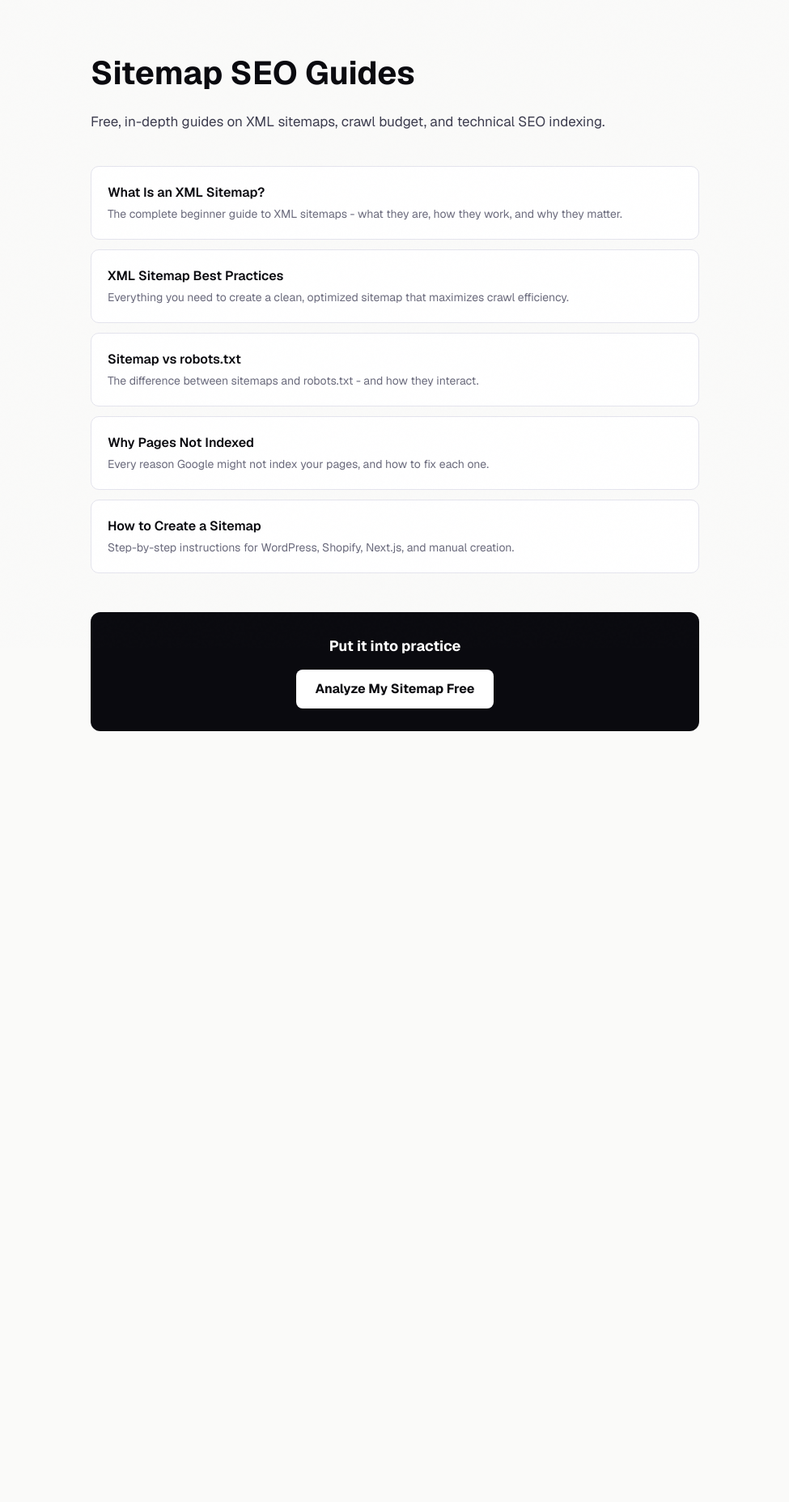
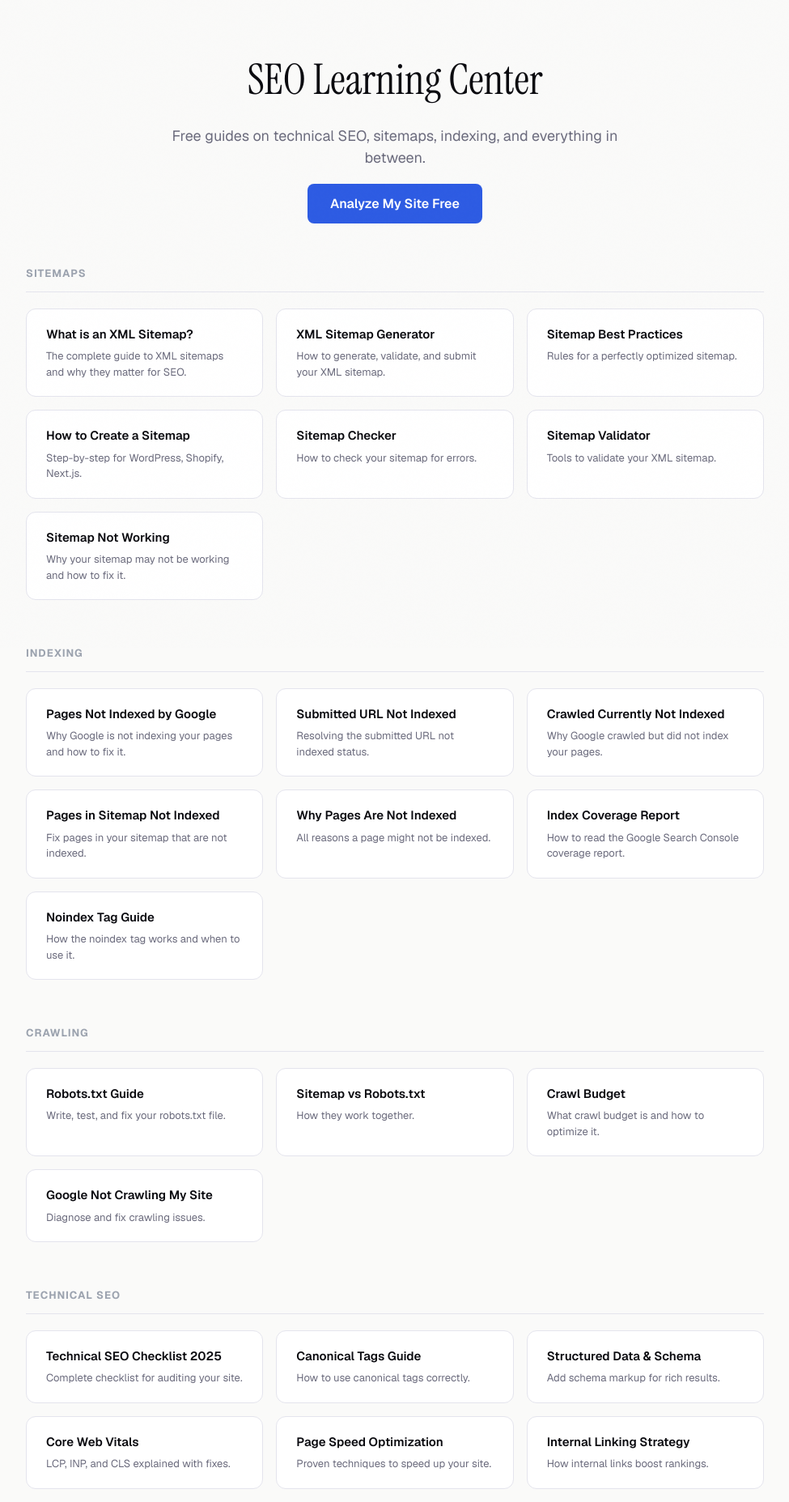
Before and after one commit to Watermelon-Coctail-Bar/sitemap-fixer, a Next.js app: page /learn in a window 1280 px wide. Shown: the top 1855 px of the page at 81% size, without its empty margins (152-1127 px from the left). Before the commit the page ends 963 px from the top, so only its background shows below. Built offline with nearby package versions, Linux system fonts and the light colour scheme.

Commit message:
Update page.tsx

```diff
--- a/src/app/learn/page.tsx
+++ b/src/app/learn/page.tsx
@@ -1,33 +1,67 @@
 import type { Metadata } from 'next';
 export const metadata: Metadata = {
-  title: 'Sitemap SEO Guides - Learn XML Sitemaps | SitemapFixer',
-  description: 'Free guides on XML sitemaps, crawl budget, indexing, and technical SEO. Learn everything about sitemaps from beginner to advanced.',
+  title: 'SEO Learning Center: Technical SEO Guides | SitemapFixer',
+  description: 'Free technical SEO guides covering sitemaps, indexing, Core Web Vitals, robots.txt, canonical tags, and more. Learn SEO from the experts.',
   alternates: { canonical: 'https://sitemapfixer.com/learn' },
+  openGraph: { title: 'SEO Learning Center | SitemapFixer', description: 'Free technical SEO guides.', url: 'https://sitemapfixer.com/learn', type: 'website' },
 };
-const GUIDES = [
-  { slug: 'what-is-an-xml-sitemap', title: 'What Is an XML Sitemap?', desc: 'The complete beginner guide to XML sitemaps - what they are, how they work, and why they matter.' },
-  { slug: 'sitemap-best-practices', title: 'XML Sitemap Best Practices', desc: 'Everything you need to create a clean, optimized sitemap that maximizes crawl efficiency.' },
-  { slug: 'sitemap-vs-robots-txt', title: 'Sitemap vs robots.txt', desc: 'The difference between sitemaps and robots.txt - and how they interact.' },
-  { slug: 'why-pages-not-indexed', title: 'Why Pages Not Indexed', desc: 'Every reason Google might not index your pages, and how to fix each one.' },
-  { slug: 'how-to-create-a-sitemap', title: 'How to Create a Sitemap', desc: 'Step-by-step instructions for WordPress, Shopify, Next.js, and manual creation.' },
+const guides = [
+  { category: 'Sitemaps', items: [
+    { href: '/learn/what-is-an-xml-sitemap', title: 'What is an XML Sitemap?', desc: 'The complete guide to XML sitemaps and why they matter for SEO.' },
+    { href: '/learn/xml-sitemap-generator', title: 'XML Sitemap Generator', desc: 'How to generate, validate, and submit your XML sitemap.' },
+    { href: '/learn/sitemap-best-practices', title: 'Sitemap Best Practices', desc: 'Rules for a perfectly optimized sitemap.' },
+    { href: '/learn/how-to-create-a-sitemap', title: 'How to Create a Sitemap', desc: 'Step-by-step for WordPress, Shopify, Next.js.' },
+    { href: '/learn/sitemap-checker', title: 'Sitemap Checker', desc: 'How to check your sitemap for errors.' },
+    { href: '/learn/sitemap-validator', title: 'Sitemap Validator', desc: 'Tools to validate your XML sitemap.' },
+    { href: '/learn/sitemap-not-working', title: 'Sitemap Not Working', desc: 'Why your sitemap may not be working and how to fix it.' },
+  ]},
+  { category: 'Indexing', items: [
+    { href: '/learn/pages-not-indexed-google', title: 'Pages Not Indexed by Google', desc: 'Why Google is not indexing your pages and how to fix it.' },
+    { href: '/learn/submitted-url-not-indexed', title: 'Submitted URL Not Indexed', desc: 'Resolving the submitted URL not indexed status.' },
+    { href: '/learn/crawled-currently-not-indexed', title: 'Crawled Currently Not Indexed', desc: 'Why Google crawled but did not index your pages.' },
+    { href: '/learn/pages-in-sitemap-not-indexed', title: 'Pages in Sitemap Not Indexed', desc: 'Fix pages in your sitemap that are not indexed.' },
+    { href: '/learn/why-pages-not-indexed', title: 'Why Pages Are Not Indexed', desc: 'All reasons a page might not be indexed.' },
+    { href: '/learn/index-coverage-report', title: 'Index Coverage Report', desc: 'How to read the Google Search Console coverage report.' },
+    { href: '/learn/noindex-tag', title: 'Noindex Tag Guide', desc: 'How the noindex tag works and when to use it.' },
+  ]},
+  { category: 'Crawling', items: [
+    { href: '/learn/robots-txt-guide', title: 'Robots.txt Guide', desc: 'Write, test, and fix your robots.txt file.' },
+    { href: '/learn/sitemap-vs-robots-txt', title: 'Sitemap vs Robots.txt', desc: 'How they work together.' },
+    { href: '/learn/crawl-budget', title: 'Crawl Budget', desc: 'What crawl budget is and how to optimize it.' },
+    { href: '/learn/google-not-crawling-my-site', title: 'Google Not Crawling My Site', desc: 'Diagnose and fix crawling issues.' },
+  ]},
+  { category: 'Technical SEO', items: [
+    { href: '/learn/technical-seo-checklist', title: 'Technical SEO Checklist 2025', desc: 'Complete checklist for auditing your site.' },
+    { href: '/learn/canonical-tags', title: 'Canonical Tags Guide', desc: 'How to use canonical tags correctly.' },
+    { href: '/learn/structured-data', title: 'Structured Data & Schema', desc: 'Add schema markup for rich results.' },
+    { href: '/learn/core-web-vitals', title: 'Core Web Vitals', desc: 'LCP, INP, and CLS explained with fixes.' },
+    { href: '/learn/page-speed-optimization', title: 'Page Speed Optimization', desc: 'Proven techniques to speed up your site.' },
+    { href: '/learn/internal-linking', title: 'Internal Linking Strategy', desc: 'How internal links boost rankings.' },
+    { href: '/learn/sitemap-errors-google-search-console', title: 'Sitemap Errors in Search Console', desc: 'Fix every sitemap error in Search Console.' },
+    { href: '/learn/google-search-console-sitemap', title: 'Submit Sitemap to Google', desc: 'How to submit your sitemap to Search Console.' },
+  ]},
 ];
-export default function LearnIndex() {
+export default function LearnPage() {
   return (
-    <div style={{ maxWidth: 800, margin: '0 auto', padding: '60px 24px', fontFamily: 'Geist, sans-serif' }}>
-      <h1 style={{ fontSize: 40, fontWeight: 700, color: '#0a0a0f', marginBottom: 16 }}>Sitemap SEO Guides</h1>
-      <p style={{ fontSize: 17, color: '#3d3d4f', lineHeight: 1.7, marginBottom: 40 }}>Free, in-depth guides on XML sitemaps, crawl budget, and technical SEO indexing.</p>
-      <div style={{ display: 'flex', flexDirection: 'column', gap: 12, marginBottom: 48 }}>
-        {GUIDES.map(g => (
-          <a key={g.slug} href={'/learn/' + g.slug} style={{ display: 'block', border: '1px solid #e4e4ed', borderRadius: 10, padding: '20px', textDecoration: 'none', background: 'white' }}>
-            <div style={{ fontWeight: 600, color: '#0a0a0f', marginBottom: 4 }}>{g.title}</div>
-            <div style={{ color: '#6b6b7d', fontSize: 14 }}>{g.desc}</div>
-          </a>
-        ))}
+    <div style={{ maxWidth: 960, margin: '0 auto', padding: '60px 24px' }}>
+      <div style={{ textAlign: 'center', marginBottom: 64 }}>
+        <h1 style={{ fontFamily: "'Instrument Serif', serif", fontSize: 52, fontWeight: 400, color: '#0a0a0f', marginBottom: 16 }}>SEO Learning Center</h1>
+        <p style={{ fontSize: 18, color: '#6b6b7d', maxWidth: 560, margin: '0 auto 32px' }}>Free guides on technical SEO, sitemaps, indexing, and everything in between.</p>
+        <a href="/" style={{ background: '#2d5be3', color: 'white', padding: '14px 28px', borderRadius: 8, textDecoration: 'none', fontWeight: 600 }}>Analyze My Site Free</a>
       </div>
-      <div style={{ background: '#0a0a0f', borderRadius: 12, padding: '28px', textAlign: 'center' }}>
-        <div style={{ fontSize: 18, fontWeight: 700, color: 'white', marginBottom: 8 }}>Put it into practice</div>
-        <a href="/" style={{ background: 'white', color: '#0a0a0f', padding: '12px 24px', borderRadius: 8, textDecoration: 'none', fontWeight: 700, display: 'inline-block', marginTop: 8 }}>Analyze My Sitemap Free </a>
-      </div>
+      {guides.map(({ category, items }) => (
+        <div key={category} style={{ marginBottom: 56 }}>
+          <h2 style={{ fontSize: 13, fontWeight: 700, textTransform: 'uppercase', letterSpacing: '0.08em', color: '#9ca3af', marginBottom: 20, paddingBottom: 12, borderBottom: '1px solid #e4e4ed' }}>{category}</h2>
+          <div style={{ display: 'grid', gridTemplateColumns: 'repeat(auto-fill, minmax(280px, 1fr))', gap: 16 }}>
+            {items.map(({ href, title, desc }) => (
+              <a key={href} href={href} style={{ display: 'block', padding: '20px 24px', border: '1px solid #e4e4ed', borderRadius: 12, textDecoration: 'none', background: 'white' }}>
+                <div style={{ fontWeight: 600, color: '#0a0a0f', marginBottom: 6, fontSize: 15 }}>{title}</div>
+                <div style={{ fontSize: 13, color: '#6b6b7d', lineHeight: 1.5 }}>{desc}</div>
+              </a>
+            ))}
+          </div>
+        </div>
+      ))}
     </div>
   );
 }
```
